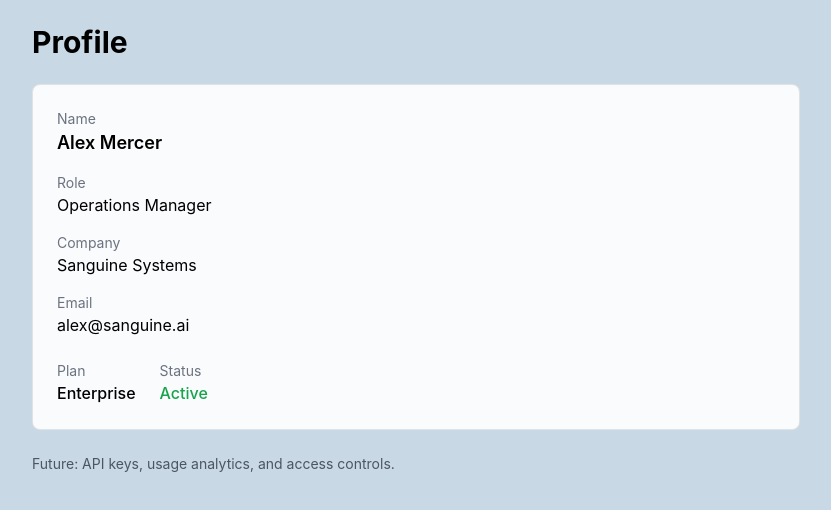
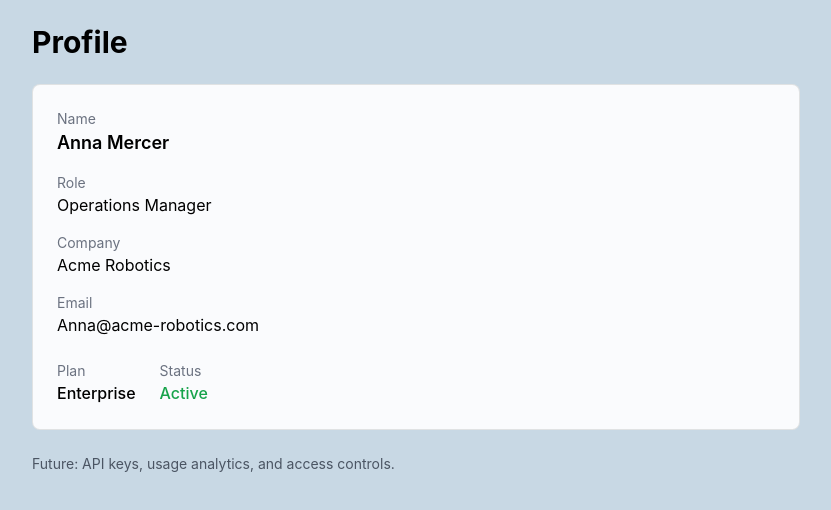
Before and after one commit to SanguineAI-Incorporated/sanguine-ai-users, a React (Vite) app: page /profile in a window 1280 px wide. Shown: the top 510 px of the page, without its empty margins (224-1055 px from the left). Built offline with nearby package versions, Linux system fonts and the light colour scheme.

Commit message:
Update user details in Profile component

```diff
--- a/src/pages/Profile.jsx
+++ b/src/pages/Profile.jsx
@@ -3,10 +3,10 @@
 export default function Profile() {
   // Mock B2B user (replace later with real API data)
   const user = {
-    name: "Alex Mercer",
+    name: "Anna Mercer",
     role: "Operations Manager",
-    company: "Sanguine Systems",
-    email: "alex@sanguine.ai",
+    company: "Acme Robotics",
+    email: "Anna@acme-robotics.com",
     plan: "Enterprise",
     status: "Active",
   };
```
